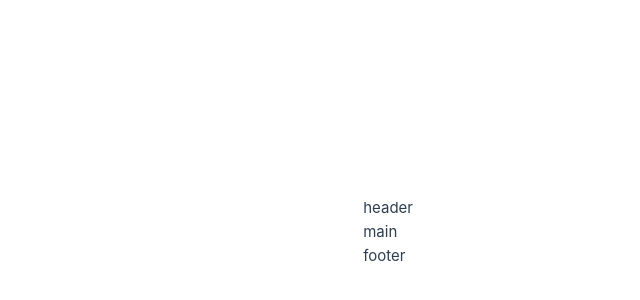
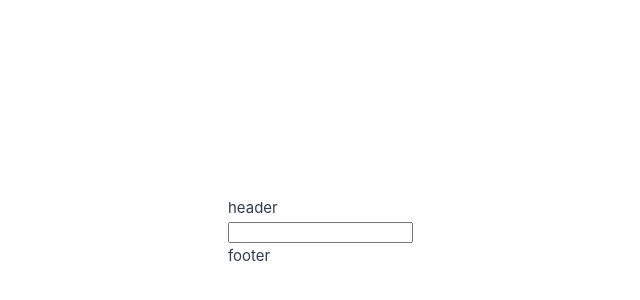
Before and after one commit to xupit3r/adaptui, a Vue app: page / in a window 1280 px wide. Shown: the part 168-468 px from the top of the page, without its empty margins (227-867 px from the left). Built offline with nearby package versions, Linux system fonts and the light colour scheme.

Commit message:
start to generalized inputs

```diff
--- a/src/components/BaseInput.vue
+++ b/src/components/BaseInput.vue
@@ -1,9 +1,63 @@
 <script setup lang="ts">
+import Text from '@/components/inputs/Text.vue';
+import { computed } from 'vue';
+const {
+  type,
+  name,
+  value,
+  placeholder,
+  id,
+  required,
+  min,
+  max,
+  maxlength
+} = defineProps({
+  type: {
+    type: String
+  },
+  name: {
+    type: String
+  },
+  value: {
+    type: String
+  },
+  placeholder: {
+    type: String
+  },
+  id: {
+    type: String
+  },
+  required: {
+    type: String
+  },
+  min:  {
+    type: String
+  },
+  max:  {
+    type: String
+  },
+  maxlength: {
+    type: String
+  }
+});
+
+const isText = computed(() => type === 'text');
+const isCheckbox = computed(() => type === 'checkbox');
+const isRadio = computed(() => type === 'radio');
+
 </script>
 
 <template>
   <div class="input">
-    <slot></slot>
+    <Text v-if="isText"
+          :name="name"
+          :value="value"
+          :placeholder="placeholder"
+          :id="id"
+          :required="required"
+          :min="min"
+          :max="max"
+          :maxlength="maxlength" />
   </div>
 </template>
 
--- /dev/null
+++ b/src/components/inputs/Text.vue
@@ -0,0 +1,11 @@
+<script setup lang="ts">
+// TODO: fill in properties for text field
+
+</script>
+
+<template>
+  <input type="text" />
+</template>
+
+<style lang="css" scoped>
+</style>
--- a/src/views/HomeView.vue
+++ b/src/views/HomeView.vue
@@ -1,5 +1,6 @@
 <script setup lang="ts">
 import BaseLayout from '@/components/BaseLayout.vue';
+import BaseInput from '@/components/BaseInput.vue';
 </script>
 
 <template>
@@ -7,7 +8,7 @@ import BaseLayout from '@/components/BaseLayout.vue';
   <template v-slot:header>
     header
   </template>
-  main
+  <BaseInput type="text" />
   <template v-slot:footer>
     footer
   </template>
```
